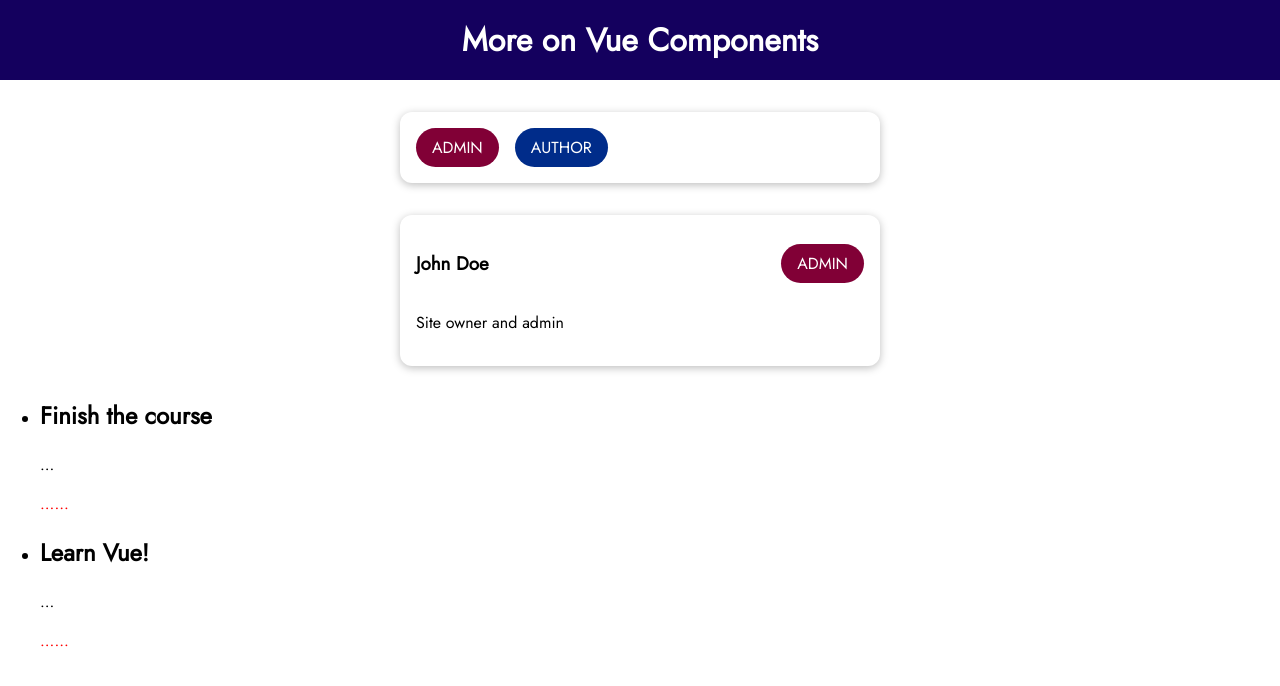
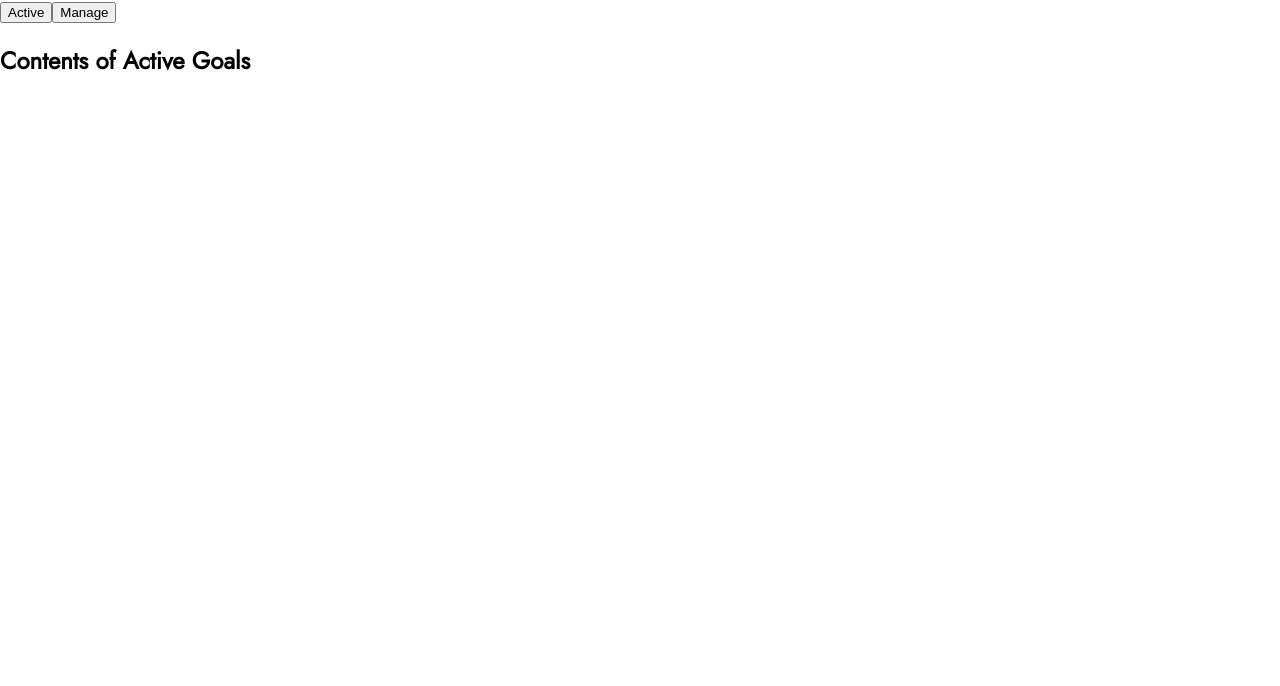
Before and after one commit to nzkks/vuejs-project, a Vue app: page / in a window 1280 px wide. Shown: the top 686 px of the page. Built offline with nearby package versions, Linux system fonts and the light colour scheme.

Commit message:
simple show/hide components

```diff
--- a/src/App.vue
+++ b/src/App.vue
@@ -2,14 +2,20 @@
   <!-- <friend-contacts /> -->
   <!-- <users-wrapper /> -->
   <!-- <knowledge-topics /> -->
-  <UserBadges />
+  <!-- <UserBadges /> -->
+  <DynamicComponents />
 </template>
 
 <script>
-import UserBadges from './components/userBadges/UserBadges.vue';
+import DynamicComponents from './components/dynamicComponents/DynamicComponents.vue';
+
+// import UserBadges from './components/userBadges/UserBadges.vue';
 
 export default {
-  components: { UserBadges },
+  components: {
+    // UserBadges
+    DynamicComponents,
+  },
   data() {
     return {};
   },
--- /dev/null
+++ b/src/components/dynamicComponents/ActiveGoals.vue
@@ -0,0 +1 @@
+<template><h2>Contents of Active Goals</h2></template>
--- /dev/null
+++ b/src/components/dynamicComponents/DynamicComponents.vue
@@ -0,0 +1,27 @@
+<template>
+  <button @click="setSelectedComponent('ActiveGoals')">Active</button>
+  <button @click="setSelectedComponent('ManageGoals')">Manage</button>
+
+  <ActiveGoals v-if="selectedComponent === 'ActiveGoals'" />
+  <ManageGoals v-if="selectedComponent === 'ManageGoals'" />
+</template>
+
+<script>
+import ActiveGoals from './ActiveGoals.vue';
+import ManageGoals from './ManageGoals.vue';
+
+export default {
+  name: 'DynamicComponents',
+  components: { ActiveGoals, ManageGoals },
+  data() {
+    return {
+      selectedComponent: 'ActiveGoals',
+    };
+  },
+  methods: {
+    setSelectedComponent(cmp) {
+      this.selectedComponent = cmp;
+    },
+  },
+};
+</script>
--- /dev/null
+++ b/src/components/dynamicComponents/ManageGoals.vue
@@ -0,0 +1 @@
+<template><h2>Contents of Manage Goals</h2></template>
```
